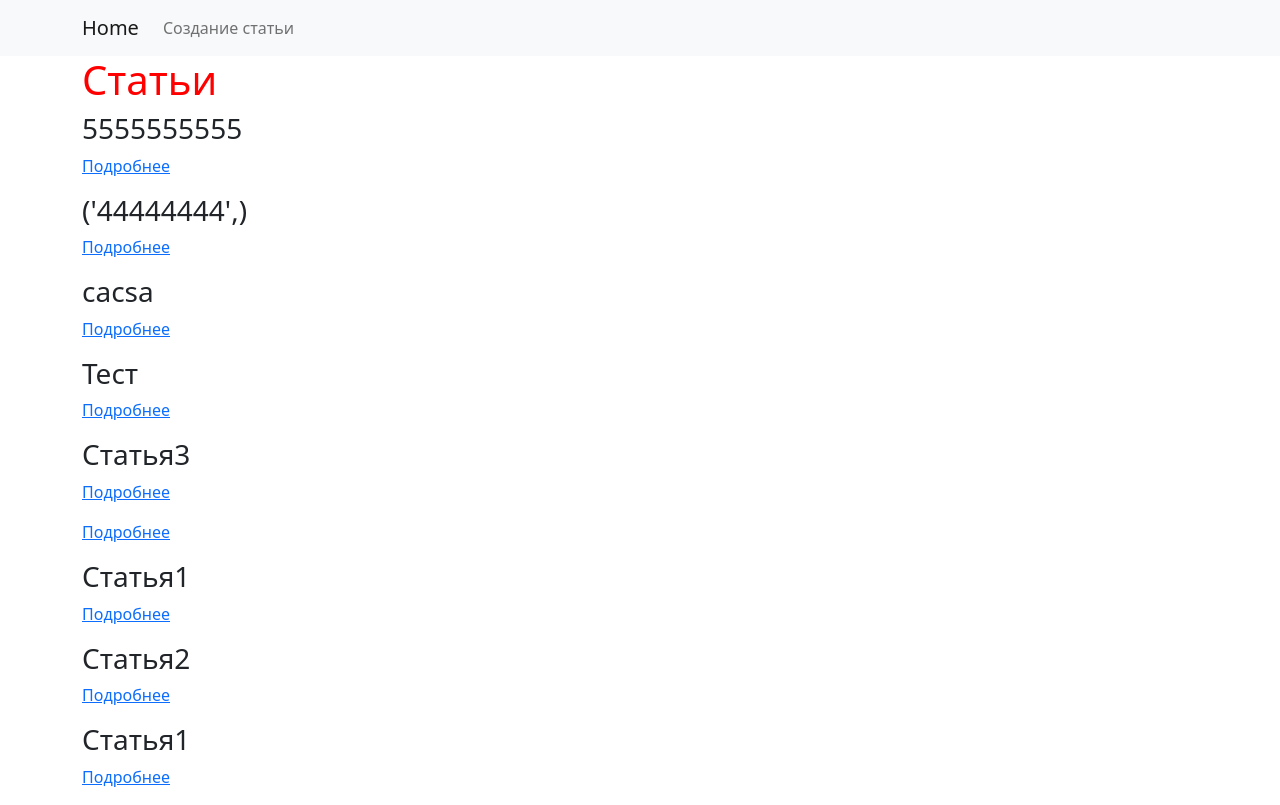
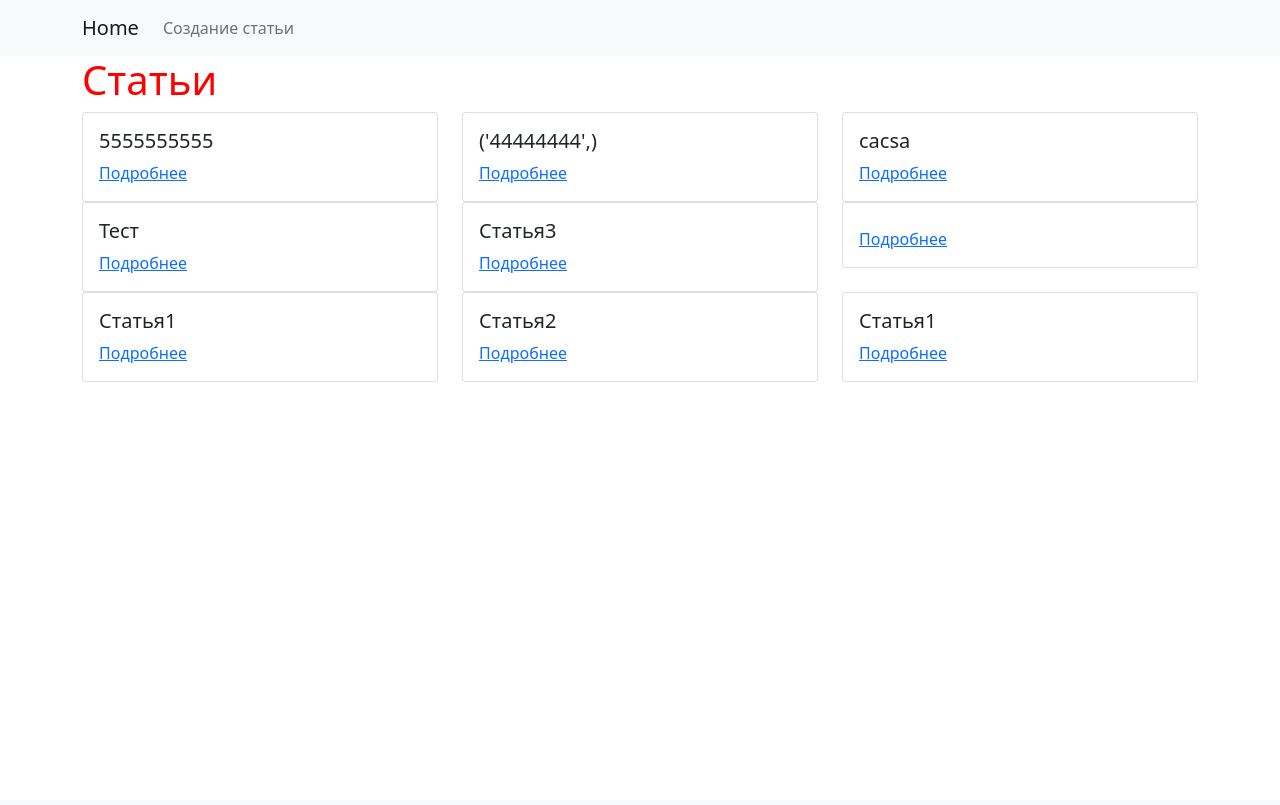
Before and after one commit to shakir76/Python_homework70, a Django app: page / in a window 1280 px wide. After the commit the page ends 382 px from the top, so only its background shows below. Run offline with Django 4.2, Linux system fonts and the light colour scheme; data comes from the database, SQL or seed files in the repository.

Commit message:
сделал вывод статей в виде карточек с использованием бутстрапа

```diff
--- a/source/webapp/templates/index.html
+++ b/source/webapp/templates/index.html
@@ -7,8 +7,16 @@
 {% endblock %}
 {% block content %}
     <h1>Статьи</h1>
-    {% for article in articles %}
-        <h3>{{ article.title }}</h3>
-        <p><a href="{% url "article_view" article.pk %}">Подробнее</a></p>
-    {% endfor %}
+    <div class="row">
+        {% for article in articles %}
+            <div class="col-12 col-md-6 col-lg-4">
+                <div class="card">
+                    <div class="card-body">
+                        <h5 class="card-title">{{ article.title }}</h5>
+                        <a href="{% url "article_view" article.pk %}" class="card-link">Подробнее</a>
+                    </div>
+                </div>
+            </div>
+        {% endfor %}
+    </div>
 {% endblock %}
```
